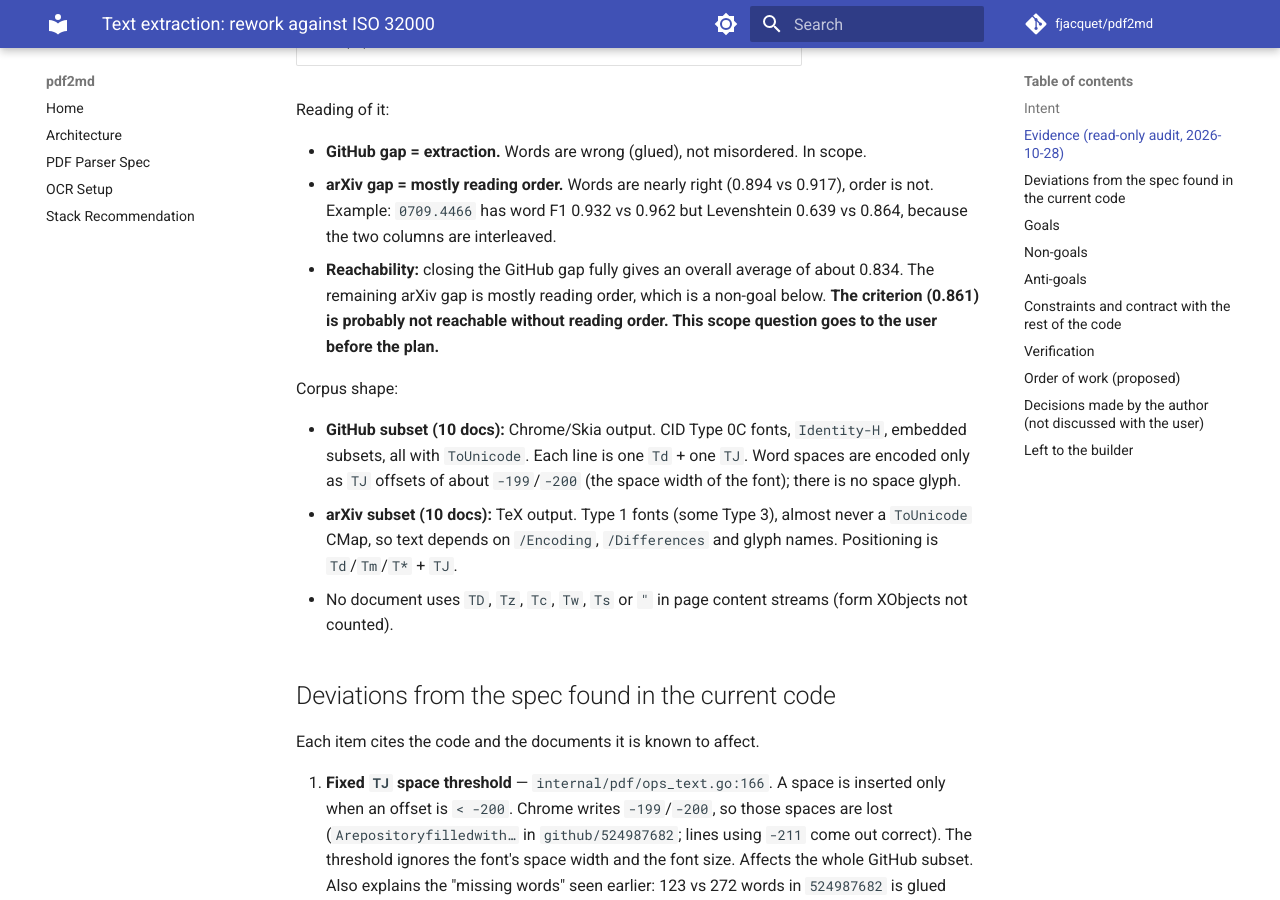
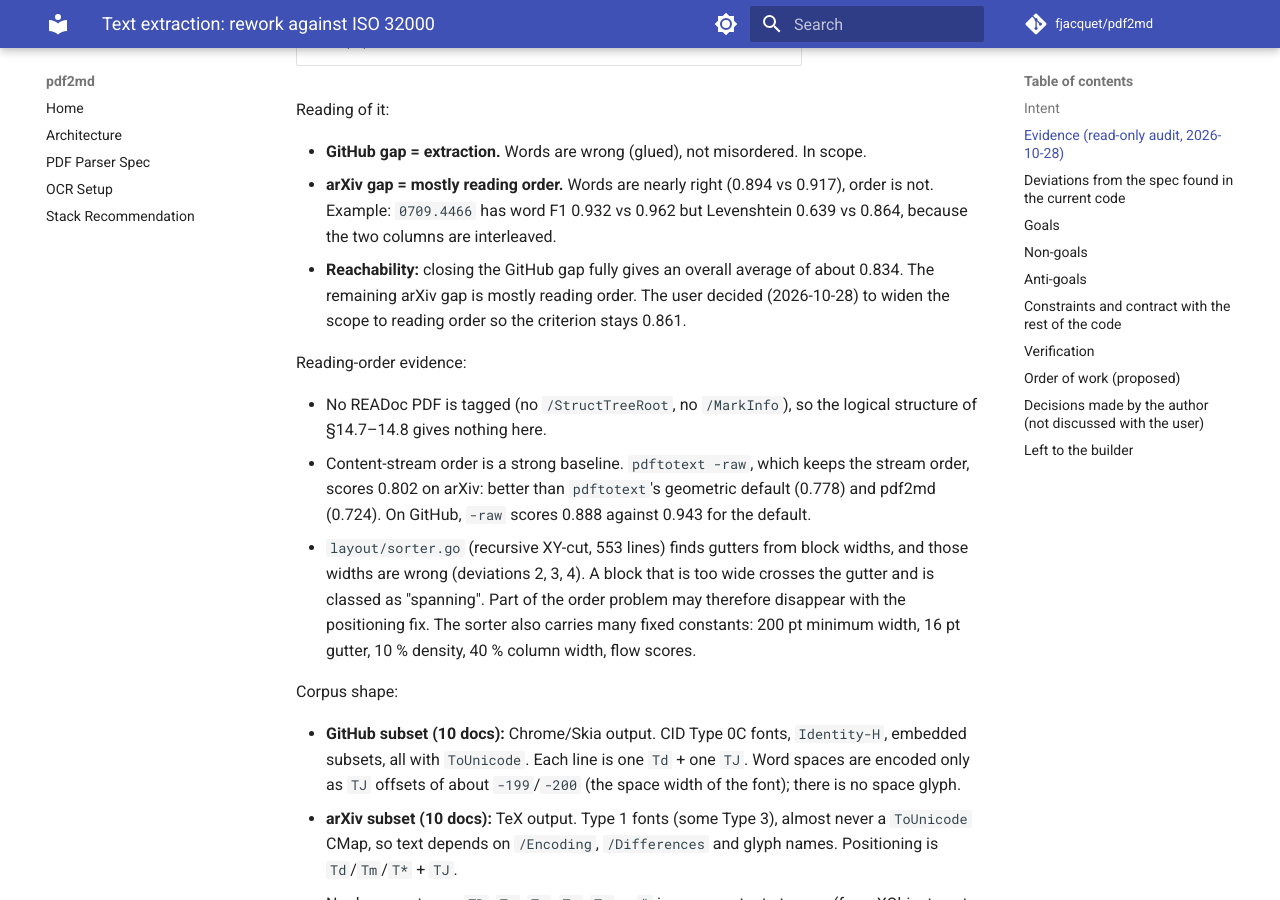
Before and after one commit to fjacquet/pdf2md, an MkDocs documentation site: the page built from docs/superpowers/specs/2026-10-28-text-extraction-spec-rework-design.md, in a window 1280 px wide and 900 px high, scrolled down 1147 px. Built offline with MkDocs 1.6.1 and Material for MkDocs 9.7.7, drawn with Linux system fonts in a browser that asks for light colours; comment, search, counter and statistics services are not loaded; some of the changed text lies outside the part shown.

Commit message:
docs: widen text extraction design to reading order
Co-Authored-By: Claude Opus 5.5 <noreply@anthropic.com>
Claude-Session: https://claude.ai/code/session_0148C11XWwmpCKxoGuLv5GjW

```diff
--- a/docs/superpowers/specs/2026-10-28-text-extraction-spec-rework-design.md
+++ b/docs/superpowers/specs/2026-10-28-text-extraction-spec-rework-design.md
@@ -1,7 +1,7 @@
 # Text extraction: rework against ISO 32000
 
 Date: 2026-10-28
-Status: draft, awaiting approval
+Status: draft, awaiting approval (scope widened to reading order)
 
 ## Intent
 
@@ -51,10 +51,24 @@ Reading of it:
   0.917), order is not. Example: `0709.4466` has word F1 0.932 vs 0.962
   but Levenshtein 0.639 vs 0.864, because the two columns are interleaved.
 - **Reachability:** closing the GitHub gap fully gives an overall average
-  of about 0.834. The remaining arXiv gap is mostly reading order, which
-  is a non-goal below. **The criterion (0.861) is probably not reachable
-  without reading order. This scope question goes to the user before the
-  plan.**
+  of about 0.834. The remaining arXiv gap is mostly reading order. The
+  user decided (2026-10-28) to widen the scope to reading order so the
+  criterion stays 0.861.
+
+Reading-order evidence:
+
+- No READoc PDF is tagged (no `/StructTreeRoot`, no `/MarkInfo`), so the
+  logical structure of §14.7–14.8 gives nothing here.
+- Content-stream order is a strong baseline. `pdftotext -raw`, which keeps
+  the stream order, scores 0.802 on arXiv: better than `pdftotext`'s
+  geometric default (0.778) and pdf2md (0.724). On GitHub, `-raw` scores
+  0.888 against 0.943 for the default.
+- `layout/sorter.go` (recursive XY-cut, 553 lines) finds gutters from
+  block widths, and those widths are wrong (deviations 2, 3, 4). A block
+  that is too wide crosses the gutter and is classed as "spanning". Part
+  of the order problem may therefore disappear with the positioning fix.
+  The sorter also carries many fixed constants: 200 pt minimum width,
+  16 pt gutter, 10 % density, 40 % column width, flow scores.
 
 Corpus shape:
 
@@ -149,12 +163,18 @@ Each item cites the code and the documents it is known to affect.
   when the gap between consecutive glyphs exceeds a fraction of the
   font's actual space width (or of the font size when the font has no
   space glyph). Explicit space glyphs are kept.
+- Reading order: blocks come out in reading order on single- and
+  multi-column pages. Content-stream order is the starting point. Geometry
+  is used to detect and repair the cases where the stream order is not the
+  reading order, not to rebuild the order from scratch.
 - Reach the success criterion above.
 
 ## Non-goals
 
-- Reading order across columns, tables, headings, lists, Markdown
-  structure, ONNX and OCR, except where they must adapt to the new output.
+- Tables, headings, lists, Markdown structure, ONNX and OCR, except where
+  they must adapt to the new output.
+- Tagged-PDF structure trees (§14.8) as an order source: no document in
+  the corpus has one. Worth adding later; not needed for the criterion.
 - Rendering or rasterising fonts.
 - New dependencies. The core stays pure Go (embedding the standard 14 AFM
   widths as Go data is fine; they are public Adobe metrics).
@@ -219,9 +239,14 @@ Each item cites the code and the documents it is known to affect.
 3. Word boundary from positions (1) and the layout merge rule (14).
 4. Unicode mapping (10, 11, 13).
 
-**Checkpoint after step 3:** measure. If the remaining gap to `pdftotext`
-is mostly reading order (out of scope), stop and bring the scope decision
-back to the user rather than widening scope silently.
+5. Reading order. Each `TextBlock` carries its index in content-stream
+   order. Measure the stream order alone first, then the existing XY-cut on
+   the corrected positions. Then build the stream-order-first approach
+   described in the goals, and replace `SortBlocks` with it if it scores
+   better.
+
+**Checkpoint after step 3:** measure the word-F1 and Levenshtein split
+again. That shows how much order work is left before step 5 starts.
 
 ## Decisions made by the author (not discussed with the user)
 
```
